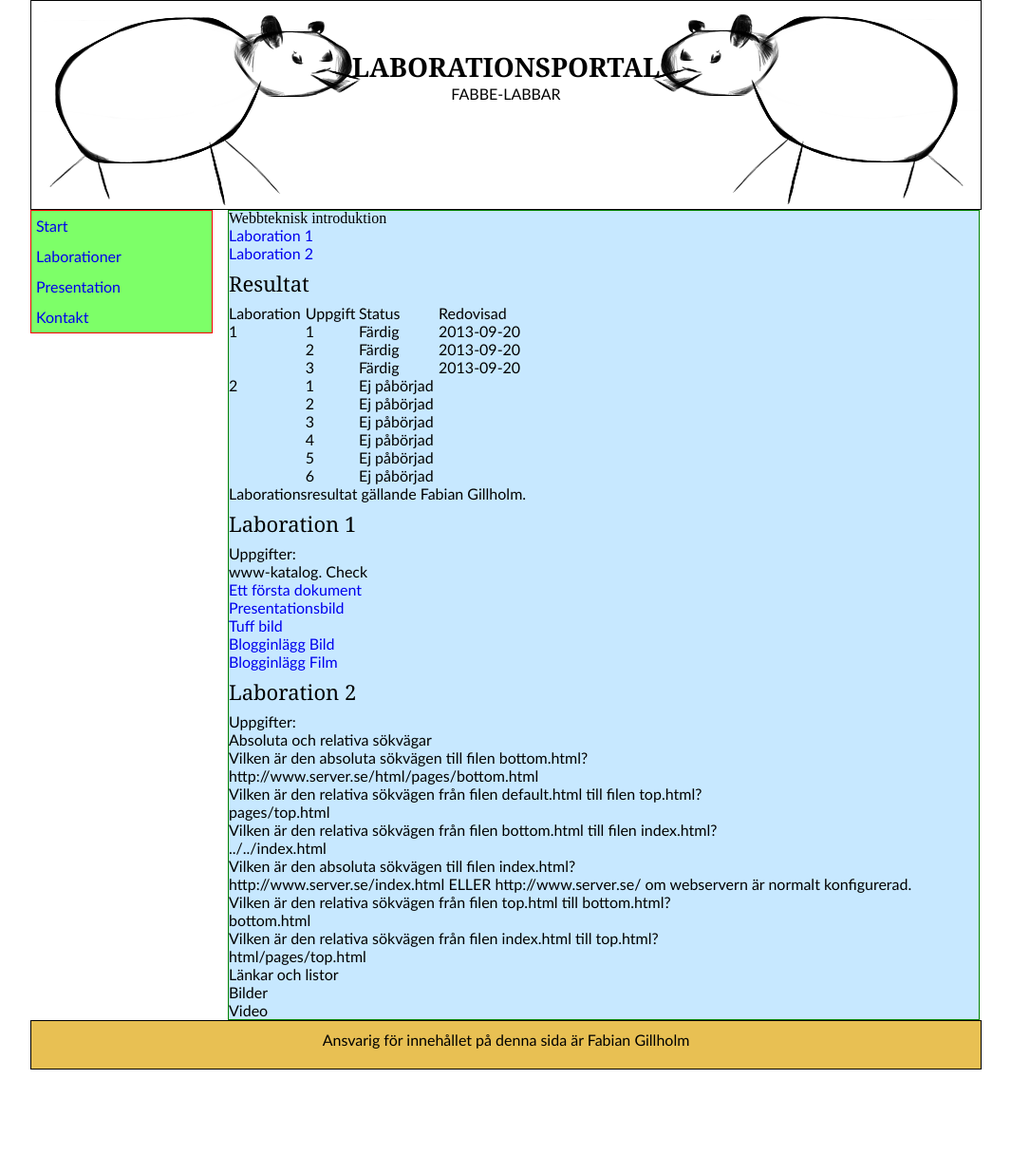
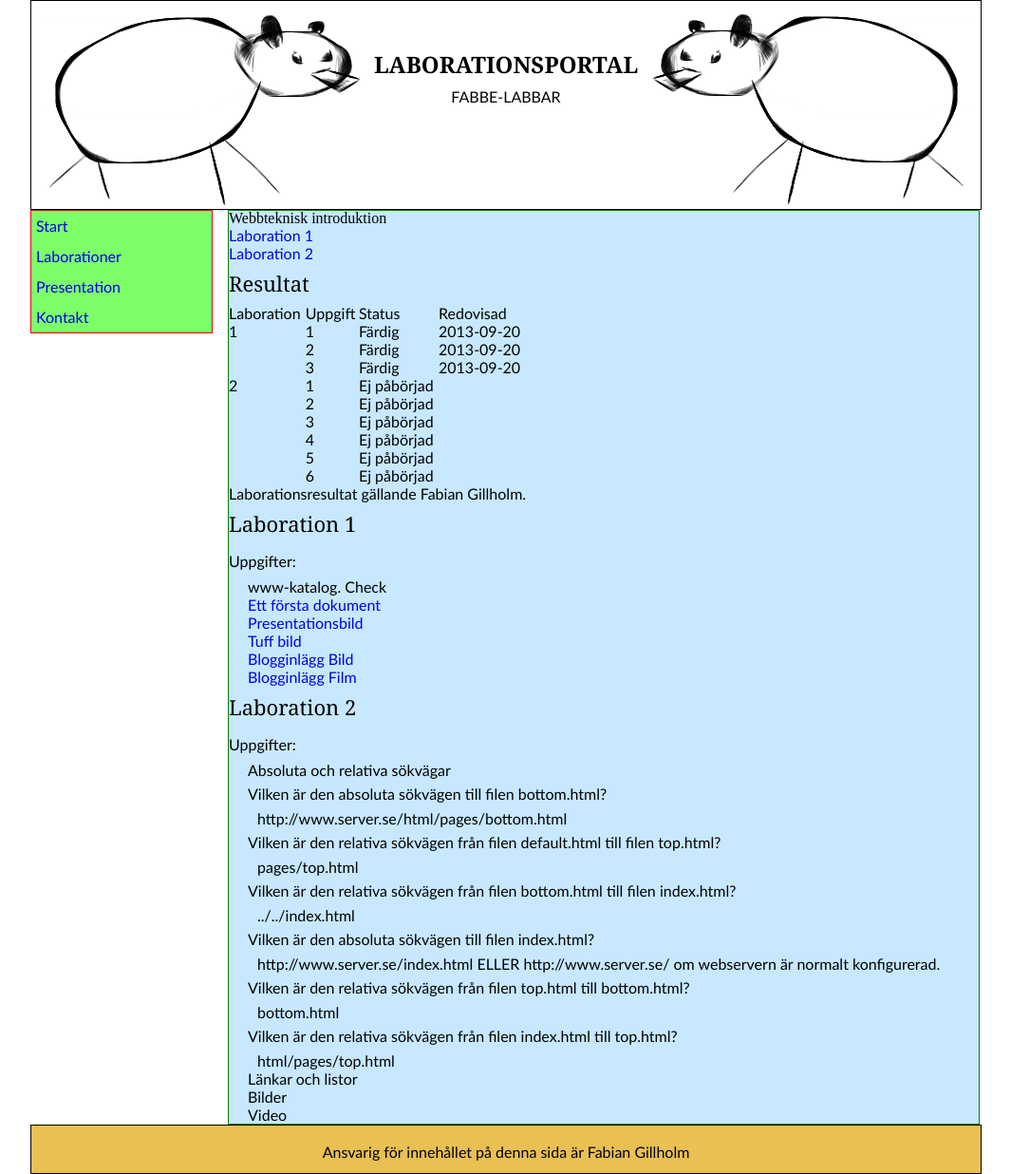
Before and after one commit to Fossio/1IK415-fg222cj-laborationer, a plain HTML site: page pages/laborationer.html in a window 1280 px wide. Shown: the whole page at 95% size, without its empty margins (108-1173 px from the left). Before the commit the page ends 1126 px from the top, so only its background shows below. Drawn offline with Linux system fonts and the light colour scheme.

Commit message:
typografi

```diff
--- a/css/style.css
+++ b/css/style.css
@@ -61,13 +61,37 @@ a:visited {
     color:#0000FF;
 }
 
-a, p, dt, dd, li, td {
+a:hover {
+    color:#5A5AFF;
+}
+
+a, p, dt, dd, li, td, label {
     font:16px "Trebuchet MS";
 }
 
-h3 {
+p {
+    margin: 8px 0;
+}
+
+h3, legend {
     font:22px Georgia;
     line-height:2;
+}
+
+thead {
+    font-size:19px;
+}
+
+ol li {
+    text-indent:20px;
+}
+
+dt {
+    line-height:2;
+}
+
+dd {
+    text-indent:30px;
 }
 
 #wrapper {
@@ -87,11 +111,11 @@ h3 {
 #header h1 {
     position:relative;
     top:50px;
-    font:bold 28px Georgia;
+    font:bold 24px Georgia;
 }
 
 #header h1 strong {
-    font-size:36px;
+    font-size:34px;
 }
 
 #header p {
```
